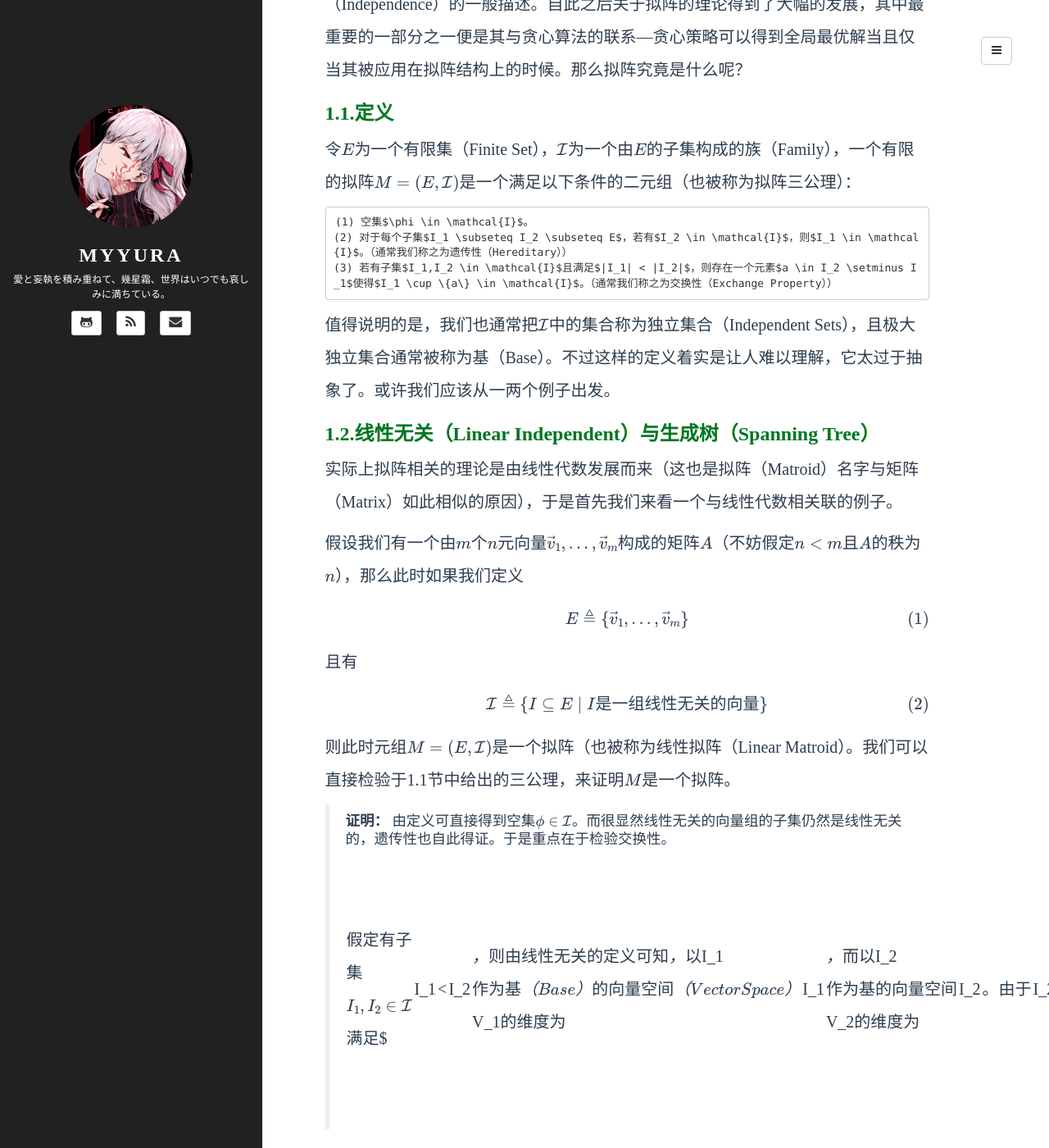
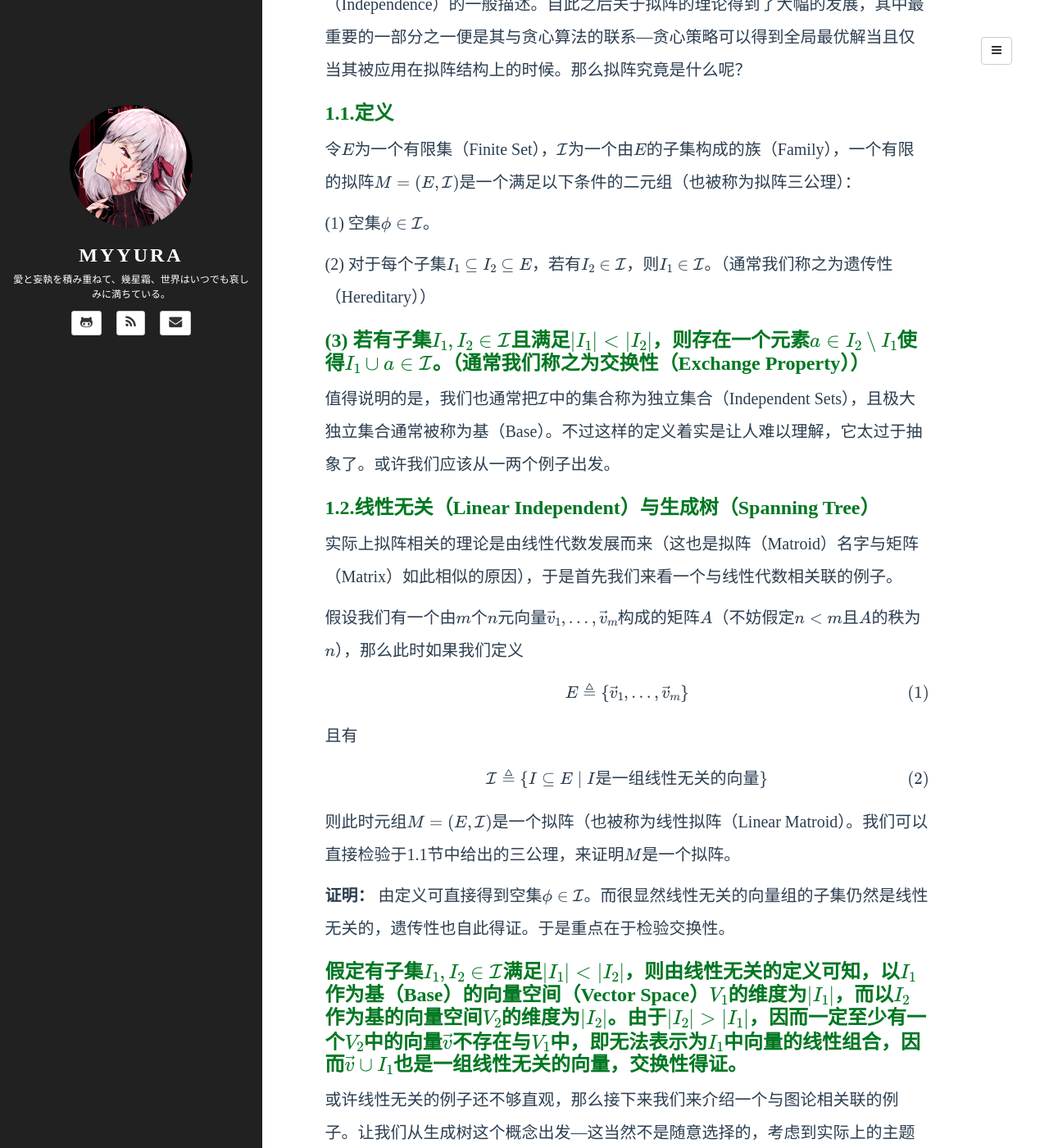
Before and after one commit to Myyura/myyura.github.io, a Jekyll site: the page built from _posts/math_algorithm/2019-7-15-greed-matroid.md, in a window 1280 px wide and 1400 px high, scrolled down 478 px. Shown: the whole window at 82% size. Built offline with Jekyll 4.4.1, drawn with Linux system fonts in a browser that asks for light colours; formulas are drawn with MathJax 3; a script that is not in the unit is left out; comment, search, counter and statistics services are not loaded; some of the changed text lies outside the part shown.

Commit message:
Fix the style

```diff
--- a/_posts/math_algorithm/2019-7-15-greed-matroid.md
+++ b/_posts/math_algorithm/2019-7-15-greed-matroid.md
@@ -19,9 +19,12 @@
 ### 1.1.定义
 令$E$为一个有限集（Finite Set），$\mathcal{I}$为一个由$E$的子集构成的族（Family），一个有限的拟阵$M = (E, \mathcal{I})$是一个满足以下条件的二元组（也被称为拟阵三公理）：
 
-    (1) 空集$\phi \in \mathcal{I}$。
-    (2) 对于每个子集$I_1 \subseteq I_2 \subseteq E$，若有$I_2 \in \mathcal{I}$，则$I_1 \in \mathcal{I}$。（通常我们称之为遗传性（Hereditary））
-    (3) 若有子集$I_1,I_2 \in \mathcal{I}$且满足$|I_1| < |I_2|$，则存在一个元素$a \in I_2 \setminus I_1$使得$I_1 \cup \{a\} \in \mathcal{I}$。（通常我们称之为交换性（Exchange Property））
+(1) 空集$\phi \in \mathcal{I}$。
+
+(2) 对于每个子集$I_1 \subseteq I_2 \subseteq E$，若有$I_2 \in \mathcal{I}$，则$I_1 \in \mathcal{I}$。（通常我们称之为遗传性（Hereditary））
+
+(3) 若有子集$I_1,I_2 \in \mathcal{I}$且满足$|I_1| < |I_2|$，则存在一个元素$a \in I_2 \setminus I_1$使得$I_1 \cup \{a\} \in \mathcal{I}$。（通常我们称之为交换性（Exchange Property））
+------------
 
 值得说明的是，我们也通常把$\mathcal{I}$中的集合称为独立集合（Independent Sets），且极大独立集合通常被称为基（Base）。不过这样的定义着实是让人难以理解，它太过于抽象了。或许我们应该从一两个例子出发。
 
@@ -43,10 +46,10 @@
 
 则此时元组$M = (E, \mathcal{I})$是一个拟阵（也被称为线性拟阵（Linear Matroid）。我们可以直接检验于1.1节中给出的三公理，来证明$M$是一个拟阵。
 
-> **证明：** 由定义可直接得到空集$\phi \in \mathcal{I}$。而很显然线性无关的向量组的子集仍然是线性无关的，遗传性也自此得证。于是重点在于检验交换性。
->
-> 假定有子集$I_1, I_2 \in \mathcal{I}$满足$|I_1| < |I_2|$，则由线性无关的定义可知，以$I_1$作为基（Base）的向量空间（Vector Space）$V_1$的维度为$|I_1|$，而以$I_2$作为基的向量空间$V_2$的维度为$|I_2|$。由于$|I_2| > |I_1|$，因而一定至少有一个$V_2$中的向量$\vec{v}$不存在与$V_1$中，即无法表示为$I_1$中向量的线性组合，因而$\{\vec{v}\} \cup I_1$也是一组线性无关的向量，交换性得证。
+**证明：** 由定义可直接得到空集$\phi \in \mathcal{I}$。而很显然线性无关的向量组的子集仍然是线性无关的，遗传性也自此得证。于是重点在于检验交换性。
 
+假定有子集$I_1, I_2 \in \mathcal{I}$满足$|I_1| < |I_2|$，则由线性无关的定义可知，以$I_1$作为基（Base）的向量空间（Vector Space）$V_1$的维度为$|I_1|$，而以$I_2$作为基的向量空间$V_2$的维度为$|I_2|$。由于$|I_2| > |I_1|$，因而一定至少有一个$V_2$中的向量$\vec{v}$不存在与$V_1$中，即无法表示为$I_1$中向量的线性组合，因而$\{\vec{v}\} \cup I_1$也是一组线性无关的向量，交换性得证。
+-----------
 
 或许线性无关的例子还不够直观，那么接下来我们来介绍一个与图论相关联的例子。让我们从生成树这个概念出发---这当然不是随意选择的，考虑到实际上的主题并不是单纯的介绍拟阵的性质而是讲述其与贪心算法的联系，因而最小生成树（Minimum Spanning Tree）这个例子恐怕是难以绕开了。
 
@@ -66,7 +69,8 @@
 
 则此时元组$M = (E, \mathcal{I})$便是一个拟阵（通常被称为图拟阵（Graph Matroid））。考虑到遗传性的证明是非常自然的，这里我们主要来说明一下交换性的证明。
 
-> **证明：** 假定有子集$I_1, I_2 \in \mathcal{I}$满足$|I_1| < |I_2|$，由于$G[I_1]$与$G[I_2]$均为树，这意味着它们的顶点数分别为$|I_1|+1$与$|I_2|+1$。很显然我们有$|I_2|+1 > |I_1|+1$，这意味着一定存在一个顶点$u \in V(I_2) \setminus V(I_1)$，那么我们便可把$I_2$中连接点$u$的边（很显然这条边是不存在于$I_1$之中的）加入到$|I_1|$之中，从而得到一个新的树。交换性得证。
+**证明：** 假定有子集$I_1, I_2 \in \mathcal{I}$满足$|I_1| < |I_2|$，由于$G[I_1]$与$G[I_2]$均为树，这意味着它们的顶点数分别为$|I_1|+1$与$|I_2|+1$。很显然我们有$|I_2|+1 > |I_1|+1$，这意味着一定存在一个顶点$u \in V(I_2) \setminus V(I_1)$，那么我们便可把$I_2$中连接点$u$的边（很显然这条边是不存在于$I_1$之中的）加入到$|I_1|$之中，从而得到一个新的树。交换性得证。
+------------
 
 实际上，空集以及遗传性并不是什么不得了的条件---不如说很多问题都能满足，是相当普适的。真正重要的地方是以其为前提的交换性。拟阵具有相当多有意思的性质，但那些并不是今天的主题---该说贪心算法了。
 
@@ -87,41 +91,44 @@
 ### 2.2.带权拟阵上贪心算法
 有了带权拟阵$M_w = (M = (E, \mathcal{I}), w)$之后，我们可以简单的给出一个其之上的贪心算法（$Greedy(M_w)$）的描述。
 
-> (1) 对$E$中的元素按照其权值的大小顺序进行排序。这里假设有
->
-> $$
-> w(e_1) \le w(e_2) \le \cdots \le w(e_{|E|})
-> $$
->
-> 其中$e_i, i \in [1, |E|]$为$E$中的元素。
->
-> (2) 集合$I$由空集$\phi$开始，依次向$I$中按照权重由小到大的顺序添加使得$I \cup \{e_i\} \in \mathcal{I}$的$e_i, i \in [1, |E|]$。
+(1) 对$E$中的元素按照其权值的大小顺序进行排序。这里假设有
+
+$$
+w(e_1) \le w(e_2) \le \cdots \le w(e_{|E|})
+$$
+
+其中$e_i, i \in [1, |E|]$为$E$中的元素。
+
+(2) 集合$I$由空集$\phi$开始，依次向$I$中按照权重由小到大的顺序添加使得$I \cup \{e_i\} \in \mathcal{I}$的$e_i, i \in [1, |E|]$。
+------------
 
 而基于这个贪心算法，我们有如下结论。
 
-    *$Greedy(M_w)$总会输出$M$上权值最小的基。*
+> $Greedy(M_w)$总会输出$M$上权值最小的基。
 
 换句话说，这个贪心算法总能得到一个全局最优解。这里如果以图拟阵为例的话，这问题便是最小生成树问题---或许你已经发现了一个盲点，以最小生成树问题来说，所有基（即最终得到的生成树）都具有相同的大小，这是一个巧合么？其实并不是，于是让我们先来试着证一证下面这条性质，作为热身。
 
-    *$E$的所有基拥有相同的大小。*
+> $E$的所有基拥有相同的大小。
 
-> **证明：** 这里使用反证法，假设存在两个基$I_1, I_2$大小不一。不妨设$|I_2| > |I_1|$。因而由交换性我们可以从$I_2$中取出某个元素置于$I_1$中，从而得到一个更大的$I_1$，这与$I_1$的极大性相矛盾。
+**证明：** 这里使用反证法，假设存在两个基$I_1, I_2$大小不一。不妨设$|I_2| > |I_1|$。因而由交换性我们可以从$I_2$中取出某个元素置于$I_1$中，从而得到一个更大的$I_1$，这与$I_1$的极大性相矛盾。
+------------
 
 实际上，这个性质可以推广为以下形式。
 
-    *对于任意的集合$E' \subseteq E$，包含于$E'$中的所有极大独立集合均拥有相同的大小。*
+> 对于任意的集合$E' \subseteq E$，包含于$E'$中的所有极大独立集合均拥有相同的大小。
 
 热身完毕，于是让我们接上之前的话题。我们需要证明于带权拟阵上的贪心算法总能够得到最优解。
 
-> **证明：** 那么假设$B = \{b_1, b_2, \ldots, b_r\}$为贪心算法输出的基，那么很显然有
->
-> $$
-> w(b_1) \le w(b_2) \le \cdots \le w(b_r)
-> $$
->
-> 我们使用反证法证明我们想要的结论，这里假设$B$不是权值最小的基，且令最优解（即权值最小的基）为$A = \{a_1, a_2, \ldots, a_r\}$。因而一定至少存在一个整数$k$使得$w(b_k) > w(a_k)$，我们这里不妨使用这些整数$k$中最小的那个。
-> 考虑集合$B' = \{b_1, b_2, \ldots, b_{k-1}\}$与$A' = \{a_1, a_2, \ldots, a_k\}$，由于$|A'| > |B'|$，则此时由交换性可知，存在一个元素$a \in A' \setminus B'$使得$B' \cup \{a\}$仍然是一个独立集合。
-> 注意到此时有$w(a) \le w(a_k) < w(b_k)$，则由贪心算法的流程可知在取元素$b_k$之前，会先取$a$，矛盾。
+**证明：** 那么假设$B = \{b_1, b_2, \ldots, b_r\}$为贪心算法输出的基，那么很显然有
+
+$$
+w(b_1) \le w(b_2) \le \cdots \le w(b_r)
+$$
+
+我们使用反证法证明我们想要的结论，这里假设$B$不是权值最小的基，且令最优解（即权值最小的基）为$A = \{a_1, a_2, \ldots, a_r\}$。因而一定至少存在一个整数$k$使得$w(b_k) > w(a_k)$，我们这里不妨使用这些整数$k$中最小的那个。
+考虑集合$B' = \{b_1, b_2, \ldots, b_{k-1}\}$与$A' = \{a_1, a_2, \ldots, a_k\}$，由于$|A'| > |B'|$，则此时由交换性可知，存在一个元素$a \in A' \setminus B'$使得$B' \cup \{a\}$仍然是一个独立集合。
+注意到此时有$w(a) \le w(a_k) < w(b_k)$，则由贪心算法的流程可知在取元素$b_k$之前，会先取$a$，矛盾。
+------------
 
 对于一个独立集合$I$来说，若定义$f(|I|)$为检验$I \cup \{e_i\}$是否为独立集的时间，那么贪心算法的时间复杂度便为$\mathcal{O}(|E|log|E| + |E|f(|E|))$。
 
@@ -138,59 +145,60 @@
 
 于是，我们的问题转变为：
 
-    *给定一个独立系统$S$，若对于任意的权值函数$w$，$Greedy(S_w)$均可输出权值最小的基，则$S$是一个拟阵吗？*
+> 给定一个独立系统$S$，若对于任意的权值函数$w$，$Greedy(S_w)$均可输出权值最小的基，则$S$是一个拟阵吗？
 
 答案是肯定的，不然也就不会有这一节了不是？接下来便让我们试着证明一番。
 
-> **证明：** 我们使用反证法来证明我们想要的结论。假设$S$中存在两个独立集合$I_1$与$I_2$使得$|I_2| > |I_1|$且不满足公理三，即对于每一个$a \in I_2 \setminus I_1$，$I_1 \cup \{a\}$都不是独立集。
->
-> 于是根据$I_1, I_2$，我们构建如下权值函数$w$：
-> $$
-> w(a)=\left\{
->               \begin{array}{ll}
->                 w_1 = \epsilon / |E| & \text{if $a \in I_1 \cap I_2$} \\
->                 w_2 = \epsilon / |I_1 \setminus I_2| & \text{if $a \in I_1 \setminus I_2$}\\
->                 w_3 = (1 + \epsilon) / |I_2 \setminus I_1| & \text{if $a \in I_2 \setminus I_1$}\\
->                 w_4 = 2 & \text{otherwise}
->               \end{array}
->             \right.
-> $$
->
-> 其中$0 < \epsilon < 1$。
-> 很自然的我们有$w_1 < w_2$且$w_3 < w_4$。而由$|I_2| > |I_1|$可知$w_3 > w_2$。即有$w_1 < w_2 < w_3 < w_4$。
->
-> 这意味着贪心算法会总是先取$I_1 \cap I_2$中的元素，然后是$I_1 \setminus I_2$。而由假设其并不会选取$I_2 \setminus I_1$中的元素，因为他们没法与原有的集合构成新的独立集了。
->
-> 这样直接给出一个奇怪的权值函数让人有些摸不着头脑，不过思路上来说，我们实际上是希望由贪心算法输出的独立集的权值总是坏于某个将$I_2$包含在内的独立集（它是一定存在的，因为$I_2$本身便是一个独立集）。顺着这个思路，假设贪心算法输出的基的大小为$m$。则我们希望有
->
-> $$
-> \begin{align}
-> |I_1 \cap I_2|w_1 + |I_1 \setminus I_2|w_2 + (m - |I_1|)w_4 \\
-> > |I_1 \cap I_2|w_1 + |I_2 \setminus I_1|w_3 + (m - |I_2|)w_4
-> \end{align}
-> $$
->
-> 即希望有
->
-> $$
-> (|I_2| - |I_1|)w_4 > |I_2 \setminus I_1|w_3 - |I_1 \setminus I_2|w_2
-> $$
->
-> 结合到$w_i, i = 1,2,3,4$的定义，我们可有以下结论：
->
-> $$
-> \begin{align}
-> w_4 &> 1 \\
-> &= \frac{|I_2 \setminus I_1|(1 + \epsilon)}{|I_2 \setminus I_1|} - \frac{|I_1 \setminus I_2|\epsilon}{|I_1 \setminus I_2|} \\
-> &= |I_2 \setminus I_1|w_3 - |I_1 \setminus I_2|w_2
-> \end{align}
-> $$
->
-> 回忆起$|I_2| > |I_1|$，即有$|I_2| - |I_1| \ge 1$，很自然的便能得到我们的结论。
+**证明：** 我们使用反证法来证明我们想要的结论。假设$S$中存在两个独立集合$I_1$与$I_2$使得$|I_2| > |I_1|$且不满足公理三，即对于每一个$a \in I_2 \setminus I_1$，$I_1 \cup \{a\}$都不是独立集。
+
+于是根据$I_1, I_2$，我们构建如下权值函数$w$：
+$$
+w(a)=\left\{
+\begin{array}{ll}
+w_1 = \epsilon / |E| & \text{if $a \in I_1 \cap I_2$} \\
+w_2 = \epsilon / |I_1 \setminus I_2| & \text{if $a \in I_1 \setminus I_2$}\\
+w_3 = (1 + \epsilon) / |I_2 \setminus I_1| & \text{if $a \in I_2 \setminus I_1$}\\
+w_4 = 2 & \text{otherwise}
+\end{array}
+\right.
+$$
+
+其中$0 < \epsilon < 1$。
+很自然的我们有$w_1 < w_2$且$w_3 < w_4$。而由$|I_2| > |I_1|$可知$w_3 w_2$。即有$w_1 < w_2 < w_3 < w_4$。
+
+这意味着贪心算法会总是先取$I_1 \cap I_2$中的元素，然后是$I_1 \setminus I_2$。而由假设其并不会选取$I_2 \setminus I_1$中的元素，因为他们没法与原有的集合构成新的独立集了。
+
+这样直接给出一个奇怪的权值函数让人有些摸不着头脑，不过思路上来说，我们实际上是希望由贪心算法输出的独立集的权值总是坏于某个将$I_2$包含在内的独立集（它是一定存在的，因为$I_2$本身便是一个独立集）。顺着这个思路，假设贪心算法输出的基的大小为$m$。则我们希望有
+
+$$
+\begin{align}
+|I_1 \cap I_2|w_1 + |I_1 \setminus I_2|w_2 + (m - |I_1|)w_4 \\
+> |I_1 \cap I_2|w_1 + |I_2 \setminus I_1|w_3 + (m - |I_2|)w_4
+\end{align}
+$$
+
+即希望有
+
+$$
+(|I_2| - |I_1|)w_4 > |I_2 \setminus I_1|w_3 - |I_1 \setminus I_2|w_2
+$$
+
+结合到$w_i, i = 1,2,3,4$的定义，我们可有以下结论：
+
+$$
+\begin{align}
+w_4 &> 1 \\
+&= \frac{|I_2 \setminus I_1|(1 + \epsilon)}{|I_2 \setminus I_1|} - \frac{|I_1 \setminus I_2|\epsilon}{|I_1 \setminus I_2|} \\
+&= |I_2 \setminus I_1|w_3 - |I_1 \setminus I_2|w_2
+\end{align}
+$$
+
+回忆起$|I_2| > |I_1|$，即有$|I_2| - |I_1| \ge 1$，很自然的便能得到我们的结论。
+------------
 
 于是，结合起我们在2.2节的证明，我们可以得到如下结论：
 
-    *给定一个独立系统$S$，以及一个任意的$S$上的非负权值函数$w$，贪心算法能够求得$S$上的一个权值最小（最大）基当且仅当$S$是一个拟阵。*
+> 给定一个独立系统$S$，以及一个任意的$S$上的非负权值函数$w$，贪心算法能够求得$S$上的一个权值最小（最大）基当且仅当$S$是一个拟阵。*
 
 ## 3.后记
 我们仅仅揭开了拟阵的冰山一角，实际上这优美的结构具有相当多的美妙性质，进而被应用于许多领域---不过我希望暂且结束有关于拟阵的话题，毕竟留下的坑已经太多了。
```
Also changed, not shown: _posts/math_algorithm/2018-7-20-primality-test-1.md (+5 -5 lines), _posts/math_algorithm/2018-7-5-myyura-1.md (+8 -8 lines), _posts/math_algorithm/2018-7-8-myyura-3.md (+2 -2 lines), _posts/math_algorithm/2018-8-17-background_for_AKS-2.md (+6 -6 lines), _posts/math_algorithm/2018-8-3-background_for_AKS-1.md (+3 -3 lines).
